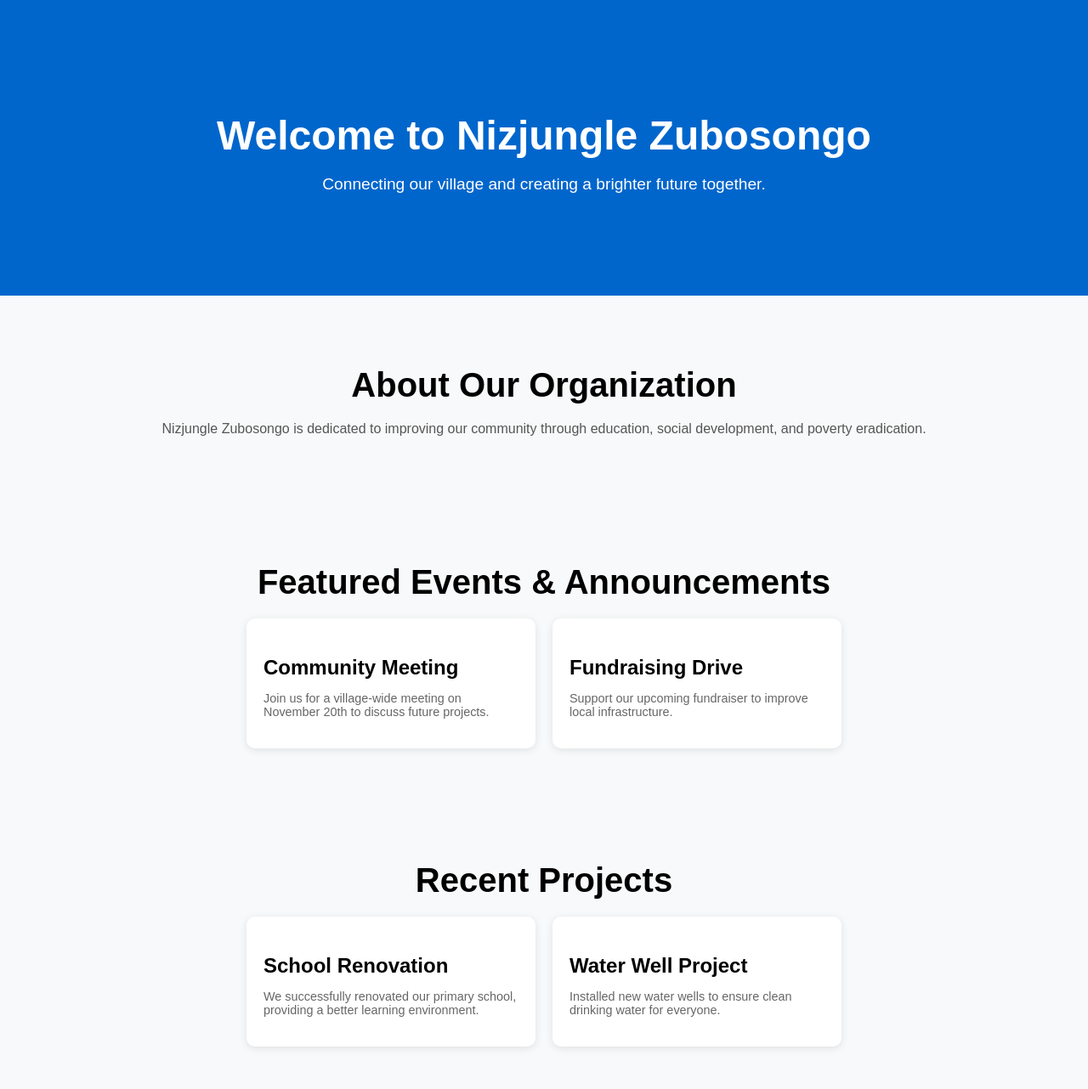
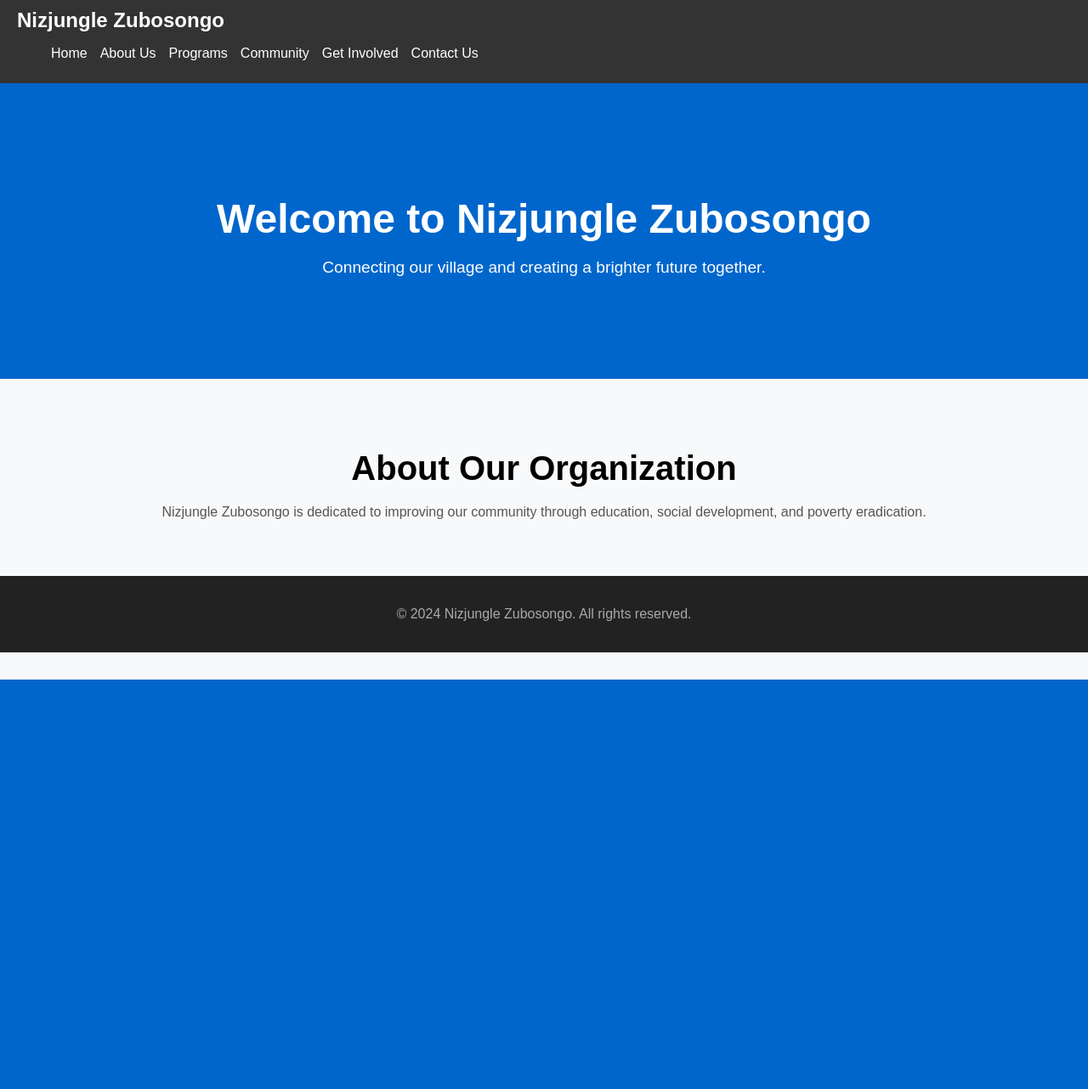
Before and after one commit to dataSha95/Zubosong-project, a Django app: page / in a window 1280 px wide. Shown: the whole page at 85% size. After the commit the page ends 800 px from the top, so only its background shows below. Run offline with Django 5.2, Linux system fonts and the light colour scheme.

Commit message:
basis frontend setup

```diff
--- a/home/static/css/style.css
+++ b/home/static/css/style.css
@@ -97,3 +97,87 @@
     font-size: 0.9rem;
     color: #666;
 }
+
+
+/* Navigation Bar Styles */
+.navbar {
+    background-color: #333;
+    color: white;
+    padding: 10px 20px;
+    display: flex;
+    justify-content: space-between;
+    align-items: center;
+}
+.navbar .logo {
+    font-size: 1.5rem;
+    font-weight: bold;
+    color: white;
+    text-decoration: none;
+}
+.nav-links {
+    list-style: none;
+    display: flex;
+    gap: 15px;
+}
+.nav-links li a {
+    color: white;
+    text-decoration: none;
+    font-size: 1rem;
+    transition: color 0.3s;
+}
+.nav-links li a:hover {
+    color: #ffcc00;
+}
+
+/* Footer Styles */
+.footer {
+    background-color: #222;
+    color: #aaa;
+    padding: 20px;
+    text-align: center;
+}
+.footer .footer-links {
+    list-style: none;
+    display: flex;
+    justify-content: center;
+    gap: 15px;
+    padding: 0;
+}
+.footer .footer-links li a {
+    color: #aaa;
+    text-decoration: none;
+    font-size: 0.9rem;
+    transition: color 0.3s;
+}
+.footer .footer-links li a:hover {
+    color: white;
+}
+
+
+
+/* Hover Effects for Buttons and Cards */
+.nav-links a:hover, .social-links a:hover {
+    color: #ffcc00; /* Change to a highlight color on hover */
+}
+.card:hover {
+    transform: translateY(-5px);
+    box-shadow: 0 5px 20px rgba(0, 0, 0, 0.2);
+    transition: all 0.3s ease;
+}
+
+
+.back-to-top {
+    position: fixed;
+    bottom: 20px;
+    right: 20px;
+    background-color: #28a745;
+    color: white;
+    border: none;
+    padding: 10px 15px;
+    border-radius: 50%;
+    cursor: pointer;
+    display: none;
+}
+.back-to-top.show {
+    display: block;
+}
--- /dev/null
+++ b/home/templates/home/base.html
@@ -0,0 +1,120 @@
+{% load static %}
+<!DOCTYPE html>
+<html lang="en">
+<head>
+    <meta charset="UTF-8">
+    <meta http-equiv="X-UA-Compatible" content="IE=edge">
+    <meta name="viewport" content="width=device-width, initial-scale=1.0">
+    <title>{% block title %}Nizjungle Zubosongo{% endblock %}</title>
+    <link rel="stylesheet" href="{% static 'css/style.css' %}">
+    <link rel="stylesheet" href="https://cdnjs.cloudflare.com/ajax/libs/aos/2.3.4/aos.css">
+    <link href="https://cdnjs.cloudflare.com/ajax/libs/lightbox2/2.11.3/css/lightbox.min.css" rel="stylesheet">
+    <link rel="stylesheet" href="https://unpkg.com/swiper/swiper-bundle.min.css">
+
+
+</head>
+<body>
+    <!-- Navbar -->
+    <nav class="navbar">
+        <div class="container">
+            <a href="/" class="logo">Nizjungle Zubosongo</a>
+            <ul class="nav-links">
+                <li><a href="/">Home</a></li>
+                <li><a href="/about/">About Us</a></li>
+                <li><a href="/programs/">Programs</a></li>
+                <li><a href="/community/">Community</a></li>
+                <li><a href="/get-involved/">Get Involved</a></li>
+                <li><a href="/contact/">Contact Us</a></li>
+            </ul>
+        </div>
+    </nav>
+
+    <!-- Main Content -->
+    <div class="content">
+        {% block content %}
+        <!-- Content specific to each page will go here -->
+        {% endblock %}
+    </div>
+
+    <!-- Footer (optional) -->
+    <footer class="footer">
+        <div class="container">
+            <p>&copy; 2024 Nizjungle Zubosongo. All rights reserved.</p>
+        </div>
+    </footer>
+
+    <script>
+        // Smooth scroll for anchor links
+        document.querySelectorAll('a[href^="#"]').forEach(anchor => {
+            anchor.addEventListener('click', function (e) {
+                e.preventDefault();
+                document.querySelector(this.getAttribute('href')).scrollIntoView({
+                    behavior: 'smooth'
+                });
+            });
+        });
+    </script>
+
+
+    <script src="https://cdnjs.cloudflare.com/ajax/libs/aos/2.3.4/aos.js"></script>
+    <script>
+    document.addEventListener('DOMContentLoaded', () => {
+        AOS.init();
+    });
+</script>
+<button onclick="scrollToTop()" class="back-to-top">↑</button>
+
+<script>
+    window.addEventListener('scroll', () => {
+        const backToTopButton = document.querySelector('.back-to-top');
+        if (window.scrollY > 300) {
+            backToTopButton.classList.add('show');
+        } else {
+            backToTopButton.classList.remove('show');
+        }
+    });
+
+    function scrollToTop() {
+        window.scrollTo({ top: 0, behavior: 'smooth' });
+    }
+</script>
+<script>
+    document.getElementById('contactForm').addEventListener('submit', function(event) {
+        event.preventDefault();
+        const name = document.getElementById('name').value.trim();
+        const email = document.getElementById('email').value.trim();
+        const message = document.getElementById('message').value.trim();
+        const feedback = document.getElementById('formFeedback');
+
+        if (!name || !email || !message) {
+            feedback.textContent = 'Please fill out all fields.';
+            feedback.style.color = 'red';
+            return;
+        }
+
+        // Simple email validation
+        const emailPattern = /^[^ ]+@[^ ]+\.[a-z]{2,3}$/;
+        if (!email.match(emailPattern)) {
+            feedback.textContent = 'Please enter a valid email address.';
+            feedback.style.color = 'red';
+            return;
+        }
+
+        feedback.textContent = 'Thank you for your message!';
+        feedback.style.color = 'green';
+        // Here you would normally send the form data to the server
+    });
+</script>
+<script src="https://cdnjs.cloudflare.com/ajax/libs/lightbox2/2.11.3/js/lightbox.min.js"></script>
+<script src="https://unpkg.com/swiper/swiper-bundle.min.js"></script>
+<script>
+    const swiper = new Swiper('.swiper-container', {
+        loop: true,
+        pagination: {
+            el: '.swiper-pagination',
+            clickable: true,
+        },
+    });
+</script>
+</body>
+</html>
--- a/home/templates/home/index.html
+++ b/home/templates/home/index.html
@@ -1,71 +1,6 @@
-<!DOCTYPE html>
-<html lang="en">
-<head>
-    <meta charset="UTF-8">
-    <meta http-equiv="X-UA-Compatible" content="IE=edge">
-    <meta name="viewport" content="width=device-width, initial-scale=1.0">
-    <title>Nizjungle Zubosongo</title>
-    <link rel="stylesheet" href="https://cdnjs.cloudflare.com/ajax/libs/font-awesome/6.0.0-beta3/css/all.min.css">
-    {% load static %}
-    <link rel="stylesheet" href="{% static 'css/style.css' %}">
-    <style>
-        /* Basic Styles for Now */
-        body {
-            font-family: Arial, sans-serif;
-            margin: 0;
-            padding: 0;
-            background-color: #f8f9fa;
-        }
-        .hero {
-            background-color: #0066cc;
-            color: white;
-            text-align: center;
-            padding: 100px 20px;
-        }
-        .hero h1 {
-            font-size: 3rem;
-            margin-bottom: 10px;
-        }
-        .hero p {
-            font-size: 1.2rem;
-        }
-        .section {
-            padding: 50px 20px;
-            text-align: center;
-        }
-        .section h2 {
-            font-size: 2.5rem;
-            margin-bottom: 20px;
-        }
-        .section p {
-            font-size: 1rem;
-            color: #555;
-        }
-        .events, .projects {
-            display: flex;
-            justify-content: center;
-            gap: 20px;
-            flex-wrap: wrap;
-        }
-        .card {
-            background-color: white;
-            border-radius: 10px;
-            box-shadow: 0 2px 10px rgba(0,0,0,0.1);
-            padding: 20px;
-            width: 300px;
-            text-align: left;
-        }
-        .card h3 {
-            font-size: 1.5rem;
-            margin-bottom: 10px;
-        }
-        .card p {
-            font-size: 0.9rem;
-            color: #666;
-        }
-    </style>
-</head>
-<body>
+{% extends 'home/base.html' %}
+{% block title %}Home - Nizjungle Zubosongo{% endblock %}
+{% block content %}
 <div class="hero">
     <h1>Welcome to Nizjungle Zubosongo</h1>
     <p>Connecting our village and creating a brighter future together.</p>
@@ -74,31 +9,5 @@
     <h2>About Our Organization</h2>
     <p>Nizjungle Zubosongo is dedicated to improving our community through education, social development, and poverty eradication.</p>
 </div>
-    <div class="section">
-        <h2>Featured Events & Announcements</h2>
-        <div class="events">
-            <div class="card">
-                <h3>Community Meeting</h3>
-                <p>Join us for a village-wide meeting on November 20th to discuss future projects.</p>
-            </div>
-            <div class="card">
-                <h3>Fundraising Drive</h3>
-                <p>Support our upcoming fundraiser to improve local infrastructure.</p>
-            </div>
-        </div>
-    </div>
-    <div class="section">
-        <h2>Recent Projects</h2>
-        <div class="projects">
-            <div class="card">
-                <h3>School Renovation</h3>
-                <p>We successfully renovated our primary school, providing a better learning environment.</p>
-            </div>
-            <div class="card">
-                <h3>Water Well Project</h3>
-                <p>Installed new water wells to ensure clean drinking water for everyone.</p>
-            </div>
-        </div>
-    </div>
-</body>
-</html>
+<!-- Add more content as needed -->
+{% endblock %}
--- a/home/urls.py
+++ b/home/urls.py
@@ -6,4 +6,6 @@
     path('about/', views.about, name='about'),
     path('programs/', views.programs, name='programs'),
     path('community/', views.community, name='community'),
+    path('get-involved/', views.get_involved, name='get_involved'),
+    path('contact/', views.contact, name='contact'),
 ]
--- a/home/views.py
+++ b/home/views.py
@@ -9,6 +9,11 @@
 def programs(request):
     return render(request, 'home/programs.html')
 
-
 def community(request):
     return render(request, 'home/community.html')
+
+def get_involved(request):
+    return render(request, 'home/get_involved.html')
+
+def contact(request):
+    return render(request, 'home/contact.html')
```
Also changed, not shown: home/templates/home/about.html (+13 -38 lines), home/templates/home/community.html (+27 -34 lines), home/templates/home/contact.html (added, +18 -0 lines), home/templates/home/get_involved.html (added, +16 -0 lines), home/templates/home/programs.html (+6 -15 lines). Lines whose indentation alone changed are shown as unchanged.
